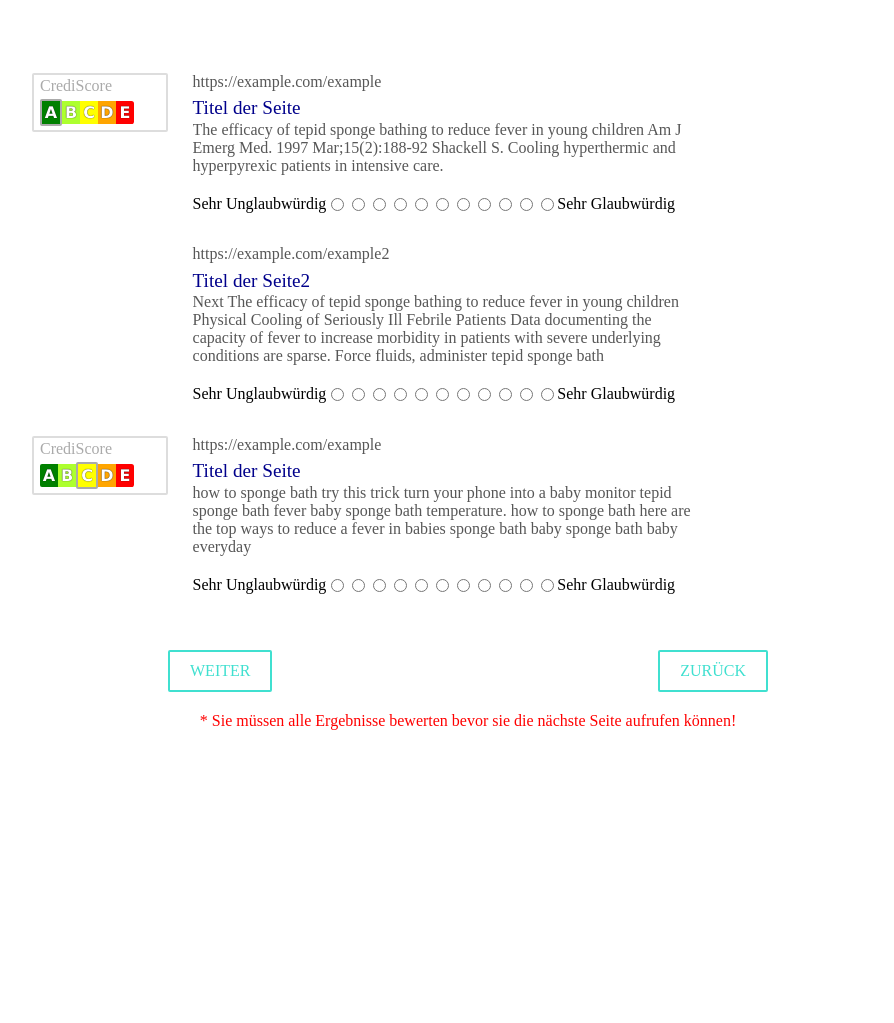
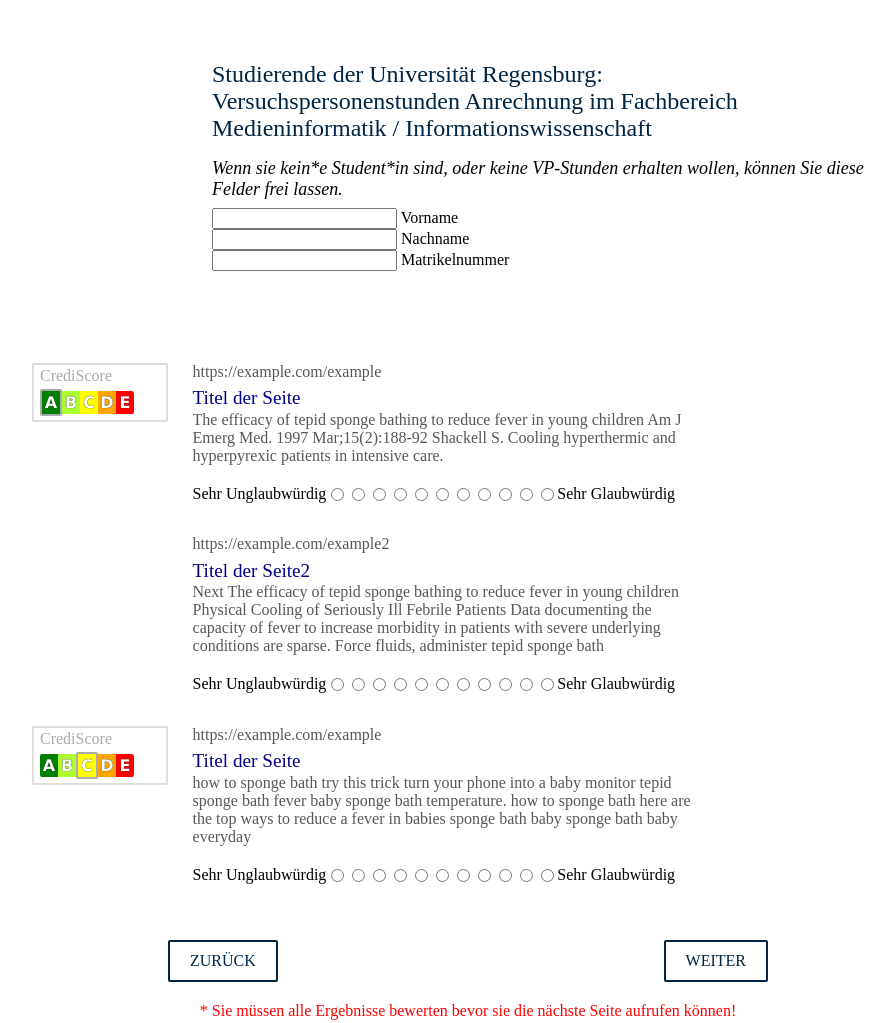
Before and after one commit to AlexW00/NutriScore, a plain HTML site: page client/html/survey.html in a window 1280 px wide. Shown: the part 1168-2191 px from the top of the page, without its empty margins (172-1066 px from the left). Before the commit the page ends 1914 px from the top, so only its background shows below. Drawn offline with Linux system fonts and the light colour scheme.

Commit message:
finished templates and reworked start.html as well as start.css -> new: checkbox and start survey button

```diff
--- a/client/css/start.css
+++ b/client/css/start.css
@@ -21,3 +21,62 @@ b {
 p {
     text-align: justify;
 }
+
+.navigation {
+    display: flex;
+    flex-direction: column;
+    justify-content: center;
+    padding: 0;
+}
+
+.button-container {
+    display: flex;
+    flex-direction: row;
+    justify-content: space-between;
+    padding: 20px 0;
+}
+
+.button-container>div:hover {
+    color: white;
+    background-color: rgb(0, 36, 68);
+    border-color: rgb(0, 36, 68);
+    border-radius: 2px;
+    border-width: 2px;
+    border-style: solid;
+    cursor: pointer;
+}
+
+.button-container>div {
+    padding: 10px 20px;
+    color: rgb(0, 36, 68);
+    background-color: white;
+    border-color: rgb(0, 36, 68);
+    border-radius: 2px;
+    border-width: 2px;
+    border-style: solid;
+    user-select: none;
+}
+
+.button-next {}
+
+.button-prev {}
+
+.warning {
+    display: block;
+    align-self: center;
+    color: red;
+}
+
+.hidden {
+    visibility: hidden;
+}
+
+label {
+    font-size: large;
+    user-select: none;
+}
+
+input {
+    width: 21px;
+    height: 21px;
+}
--- a/client/css/survey.css
+++ b/client/css/survey.css
@@ -231,8 +231,8 @@ body {
 
 .button-container>div:hover {
     color: white;
-    background-color: turquoise;
-    border-color: turquoise;
+    background-color: rgb(0, 36, 68);
+    border-color: rgb(0, 36, 68);
     border-radius: 2px;
     border-width: 2px;
     border-style: solid;
@@ -241,9 +241,9 @@ body {
 
 .button-container>div {
     padding: 10px 20px;
-    color: turquoise;
+    color: rgb(0, 36, 68);
     background-color: white;
-    border-color: turquoise;
+    border-color: rgb(0, 36, 68);
     border-radius: 2px;
     border-width: 2px;
     border-style: solid;
--- a/client/html/survey.html
+++ b/client/html/survey.html
@@ -135,6 +135,28 @@
             </div>
             <div class="postTask-input">
                 <input type="text" name="Abstufung passender" />
+            </div>
+        </div>
+    </div>
+
+    <div class="postTask">
+        <div class="postTask-Title">
+            Studierende der Universität Regensburg:<br>
+            Versuchspersonenstunden Anrechnung im Fachbereich
+            Medieninformatik / Informationswissenschaft
+        </div>
+        <div class="postTask-item" data-question-id="Vorname">
+            <div class="postTask-description">
+                Wenn sie kein*e Student*in sind, oder keine VP-Stunden erhalten wollen, können Sie diese Felder frei
+                lassen.
+            </div>
+            <div class="postTask-input">
+                <input type="text" name="Vorname">
+                <label for="Vorname">Vorname</label><br>
+                <input type="text" name="Nachname">
+                <label for="Nachname">Nachname</label><br>
+                <input type="text" name="Matrikelnummer">
+                <label for="Matrikelnummer">Matrikelnummer</label><br>
             </div>
         </div>
     </div>
@@ -315,8 +337,8 @@
 
     <div class="navigation">
         <div class="button-container">
-            <div class="button-prev">WEITER</div>
-            <div class="button-next">ZURÜCK</div>
+            <div class="button-prev">ZURÜCK</div>
+            <div class="button-next">WEITER</div>
         </div>
         <span class="warning">* Sie müssen alle Ergebnisse bewerten bevor sie die nächste Seite aufrufen
             können!</span>
@@ -324,7 +346,30 @@
 
 
 
-
+    <template id="postTask-questions-vp">
+        <!-- Need to set listener by data-question-id and postTask-item -->
+        <div class="postTask">
+            <div class="postTask-Title">
+                Studierende der Universität Regensburg:<br>
+                Versuchspersonenstunden Anrechnung im Fachbereich
+                Medieninformatik / Informationswissenschaft
+            </div>
+            <div class="postTask-item" data-question-id="Vorname">
+                <div class="postTask-description">
+                    Wenn sie kein*e Student*in sind, oder keine VP-Stunden erhalten wollen, können Sie diese Felder frei
+                    lassen.
+                </div>
+                <div class="postTask-input">
+                    <input type="text" name="Vorname">
+                    <label for="Vorname">Vorname</label><br>
+                    <input type="text" name="Nachname">
+                    <label for="Nachname">Nachname</label><br>
+                    <input type="text" name="Matrikelnummer">
+                    <label for="Matrikelnummer">Matrikelnummer</label><br>
+                </div>
+            </div>
+        </div>
+    </template>
 
     <template id="postTask-questions-demographics">
         <!-- Need to set listener by data-question-id and postTask-item -->
@@ -472,8 +517,8 @@
         <div class="navigation">
             <div class="button-container">
                 <!-- Change Names -->
-                <div class="button-prev">WEITER</div>
-                <div class="button-next">ZURÜCK</div>
+                <div class="button-prev">ZURÜCK</div>
+                <div class="button-next">WEITER</div>
             </div><!-- Remove / hide warning -->
             <span class="warning">* Sie müssen alle Ergebnisse bewerten bevor sie die nächste Seite aufrufen
                 können!</span>
```
Also changed, not shown: client/html/start.html (+24 -0 lines).
